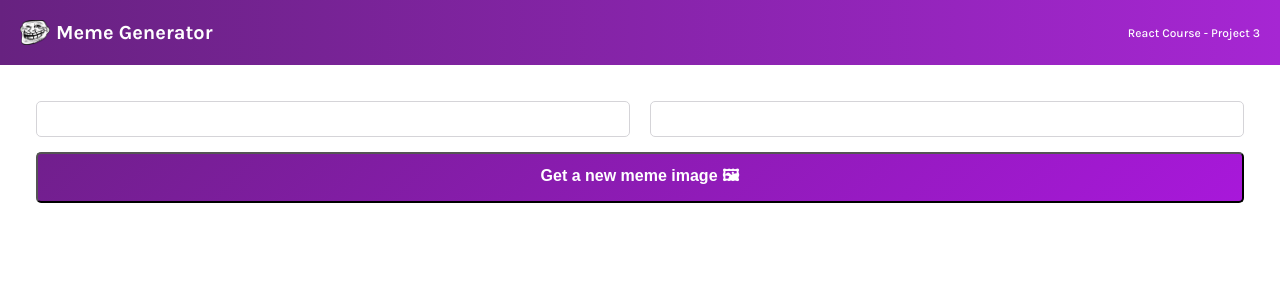
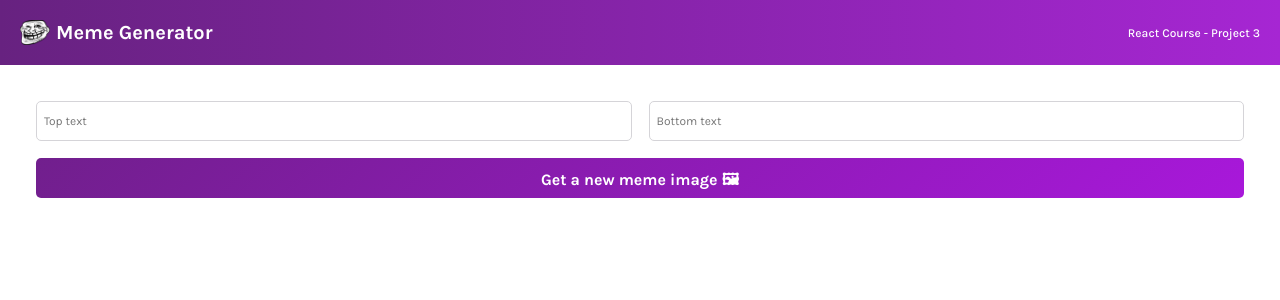
Before and after one commit to MikiWojak/react-tutorial-meme-generator, a React (Create React App) app: page / in a window 1280 px wide. Shown: the top 300 px of the page. Built offline with nearby package versions, Linux system fonts and the light colour scheme.

Commit message:
Style fixes

```diff
--- a/src/assets/styles/index.css
+++ b/src/assets/styles/index.css
@@ -33,27 +33,29 @@ body {
     font-weight: 500;
 }
 
-.form {
+main {
     padding: 36px;
 }
 
-.form--row {
-    display: flex;
-    width: 100%;
-    gap: 20px;
+.form {
+    display: grid;
+    grid-template: 40px 40px / 1fr 1fr;
+    gap: 17px;
 }
 
-.form--row_input {
+.form--input {
     width: 100%;
     font-size: 0.75rem;
-    padding: 10px;
     border-radius: 5px;
     border: 1px solid #D5D4D8;
+
+    font-family: 'Karla', sans-serif;
+    text-indent: 5px;
 }
 
 .form--button {
-    width: 100%;
-    margin-top: 15px;
+    grid-column: 1 / -1;
+
     border-radius: 5px;
     background: linear-gradient(135deg, #711F8D 0%, #A818DA 100%);
     color: #fff;
@@ -61,4 +63,8 @@ body {
     text-align: center;
     font-weight: 700;
     font-size: 1rem;
+
+    font-family: 'Karla', sans-serif;
+    border: none;
+    cursor: pointer;
 }
--- a/src/components/elements/Meme.js
+++ b/src/components/elements/Meme.js
@@ -2,16 +2,26 @@ import React from 'react';
 
 const Meme = () => {
     return (
-        <form className="form">
-            <div className="form--row">
-                <input type="text" className="form--row_input"/>
-                <input type="text" className="form--row_input"/>
-            </div>
+        <main>
+            <form className="form">
+                <input
+                    type="text"
+                    placeholder="Top text"
+                    className="form--input"
+                />
+                <input
+                    type="text"
+                    placeholder="Bottom text"
+                    className="form--input"
+                />
 
-            <button className="form--button">
-                Get a new meme image  🖼
-            </button>
-        </form>
+                <button
+                    className="form--button"
+                >
+                    Get a new meme image  🖼
+                </button>
+            </form>
+        </main>
     )
 }
 
```
